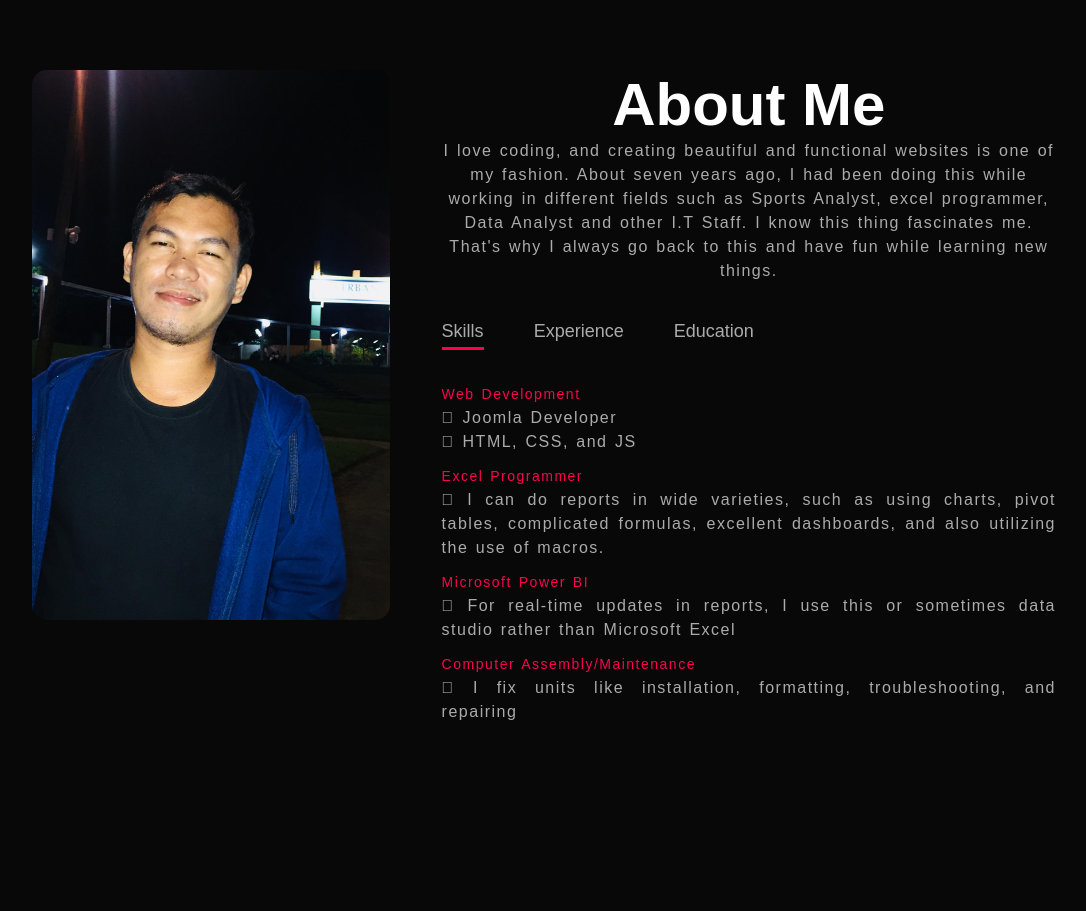
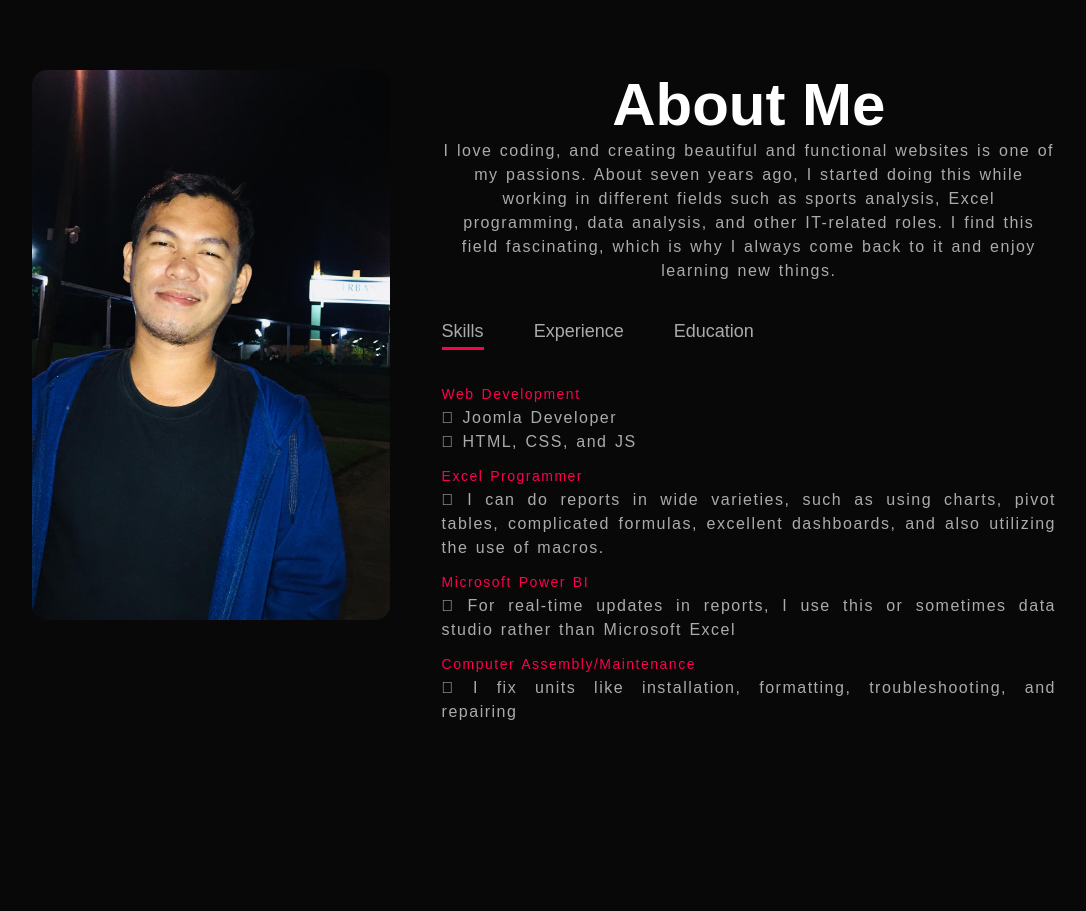
Before and after one commit to comet-me/romeobulalacaojr, a website: page index.html in a window 1280 px wide. Shown: the part 820-1731 px from the top of the page, without its empty margins (96-1182 px from the left). Drawn offline with Linux system fonts and the light colour scheme.

Commit message:
edit fashion to passions

```diff
--- a/index.html
+++ b/index.html
@@ -43,10 +43,12 @@
             <div class="about-col-2">
                 <h1 class="sub-title">About Me</h1>
                 <p>
-                    I love coding, and creating beautiful and functional websites is one of my fashion.
-                    About seven years ago, I had been doing this while working in different fields such as Sports Analyst,
-                     excel programmer, Data Analyst and other I.T Staff. I know this thing fascinates me.
-                     That's why I always go back to this and have fun while learning new things.
+                    I love coding, and creating beautiful and functional websites
+                    is one of my passions. About seven years ago, I started doing
+                    this while working in different fields such as sports analysis,
+                    Excel programming, data analysis, and other IT-related roles.
+                     I find this field fascinating, which is why I always come
+                     back to it and enjoy learning new things.
                 </p>
                 <div class="tab-titles">
                     <p class="tab-links active-link" onclick="opentab('skills')">Skills</p>
```
